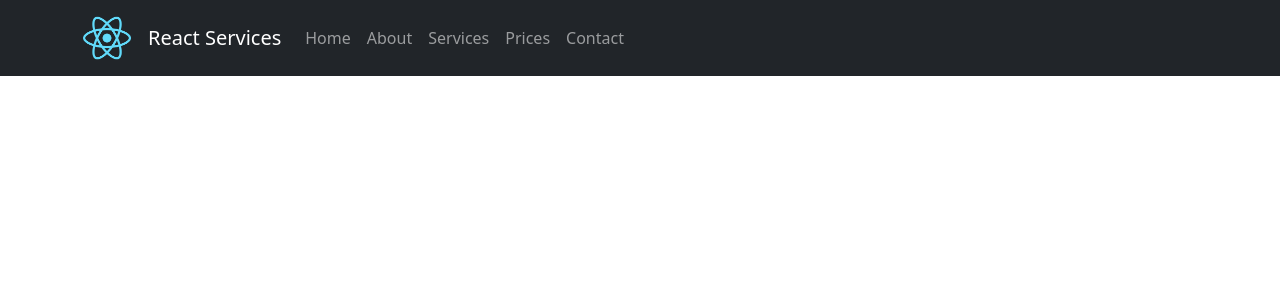
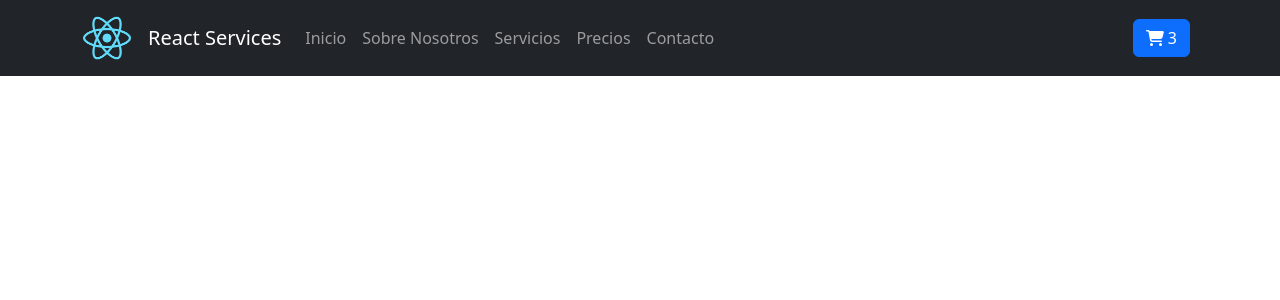
Before and after one commit to arizaseba/ReactDesafios, a React (Create React App) app: page / in a window 1280 px wide. Shown: the top 300 px of the page. Built offline with nearby package versions, Linux system fonts and the light colour scheme.

Commit message:
Agrego Carrito de Compras

```diff
--- a/package.json
+++ b/package.json
@@ -3,10 +3,16 @@
   "version": "0.1.0",
   "private": true,
   "dependencies": {
+    "@fortawesome/fontawesome-free": "^6.2.0",
+    "@fortawesome/fontawesome-svg-core": "^6.2.0",
+    "@fortawesome/free-regular-svg-icons": "^6.2.0",
+    "@fortawesome/free-solid-svg-icons": "^6.2.0",
+    "@fortawesome/react-fontawesome": "^0.2.0",
     "@testing-library/jest-dom": "^5.16.5",
     "@testing-library/react": "^13.3.0",
     "@testing-library/user-event": "^13.5.0",
     "bootstrap": "^5.2.0",
+    "font-awesome": "^4.7.0",
     "react": "^18.2.0",
     "react-bootstrap": "^2.5.0",
     "react-dom": "^18.2.0",
--- a/src/App.js
+++ b/src/App.js
@@ -1,10 +1,10 @@
 import 'bootstrap/dist/css/bootstrap.min.css';
-import Navbar from './components/navbar.js'
+import NavBar from './components/NavBar/NavBar'
 
 function App() {
   return (
 
-    <Navbar />
+    <NavBar />
 
   );
 }
--- /dev/null
+++ b/src/components/NavBar/CartWidget.js
@@ -0,0 +1,30 @@
+import React, { useState } from 'react';
+import { FontAwesomeIcon } from '@fortawesome/react-fontawesome'
+import { faCartShopping } from '@fortawesome/free-solid-svg-icons'
+import Button from 'react-bootstrap/Button';
+import ItemListContainer from './ItemListContainer';
+import Offcanvas from 'react-bootstrap/Offcanvas';
+
+const CartWidget = ({ countItems }) => {
+    const [show, setShow] = useState(false);
+    const handleClose = () => setShow(false);
+    const handleShow = () => setShow(true);
+
+    return (
+        <>
+            <Button onClick={handleShow} className="me-2">
+                <FontAwesomeIcon icon={faCartShopping} /> {countItems}
+            </Button>
+            <Offcanvas placement="end" show={show} onHide={handleClose}>
+                <Offcanvas.Header closeButton>
+                    <Offcanvas.Title>Carrito de Compras</Offcanvas.Title>
+                </Offcanvas.Header>
+                <Offcanvas.Body>
+                    <ItemListContainer productItem={countItems} />
+                </Offcanvas.Body>
+            </Offcanvas>
+        </>
+    )
+}
+
+export default CartWidget
--- /dev/null
+++ b/src/components/NavBar/ItemListContainer.js
@@ -0,0 +1,19 @@
+import React from 'react'
+
+const ItemListContainer = () => {
+    return (
+        <ul>
+            <li>
+                Producto 1
+            </li>
+            <li>
+                Producto 1
+            </li>
+            <li>
+                Producto 1
+            </li>
+        </ul>
+    )
+}
+
+export default ItemListContainer
--- a/src/components/navbar.js
+++ b/src/components/NavBar/NavBar.js
@@ -1,8 +1,9 @@
 import Container from 'react-bootstrap/Container';
 import Nav from 'react-bootstrap/Nav';
 import Navbar from 'react-bootstrap/Navbar';
+import CartWidget from './CartWidget';
 
-function navbar() {
+function NavBar() {
     return (
         <Navbar bg="dark" variant="dark" expand="lg">
             <Container>
@@ -19,16 +20,17 @@ function navbar() {
                 <Navbar.Toggle aria-controls="basic-navbar-nav" />
                 <Navbar.Collapse id="basic-navbar-nav">
                     <Nav className="me-auto">
-                        <Nav.Link href="#home">Home</Nav.Link>
-                        <Nav.Link href="#about">About</Nav.Link>
-                        <Nav.Link href="#services">Services</Nav.Link>
-                        <Nav.Link href="#prices">Prices</Nav.Link>
-                        <Nav.Link href="#contact">Contact</Nav.Link>
+                        <Nav.Link href="#home">Inicio</Nav.Link>
+                        <Nav.Link href="#about">Sobre Nosotros</Nav.Link>
+                        <Nav.Link href="#services">Servicios</Nav.Link>
+                        <Nav.Link href="#prices">Precios</Nav.Link>
+                        <Nav.Link href="#contact">Contacto</Nav.Link>
                     </Nav>
+                    <CartWidget countItems={3} />
                 </Navbar.Collapse>
             </Container>
         </Navbar>
     );
 }
 
-export default navbar;
+export default NavBar;
```
Also changed, not shown: 1 other file (tests, documents, lock files or other folders).
